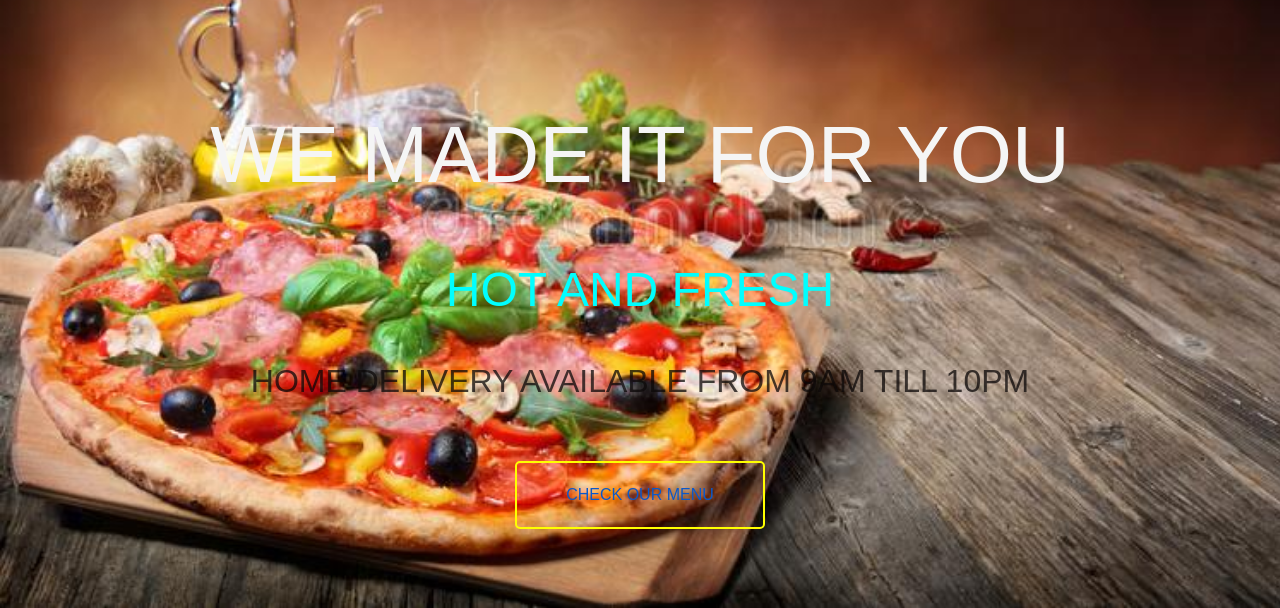
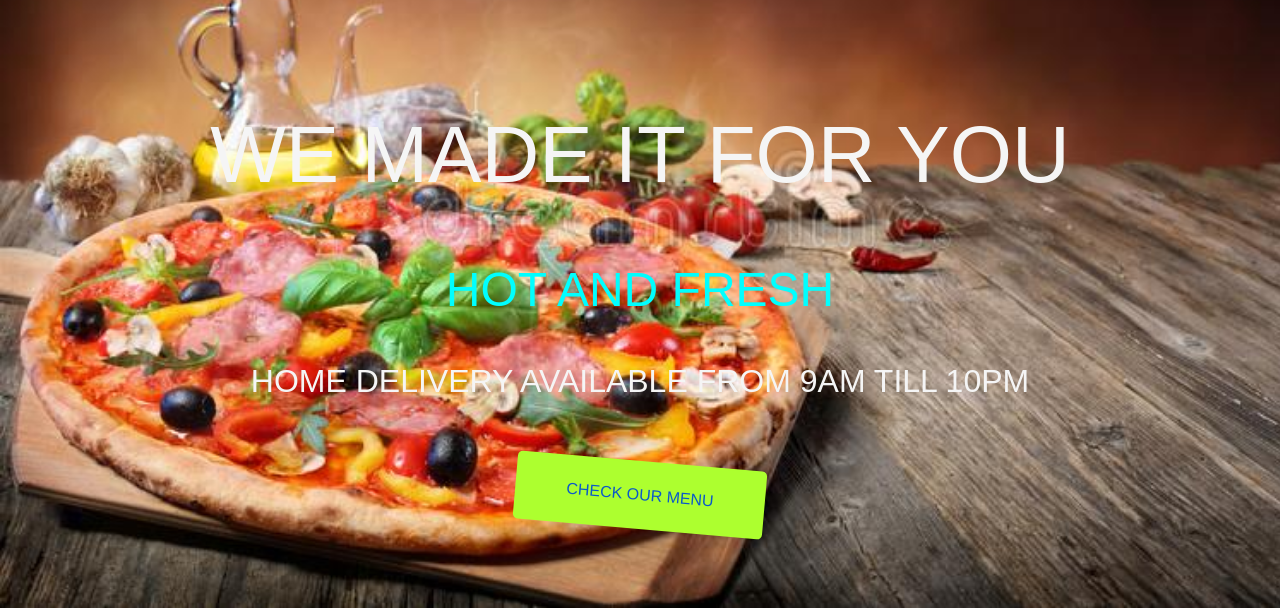
Before and after one commit to mazo7474/pizza-shop, a plain HTML site: page index.html in a window 1280 px wide. In both pictures the pointer is over the link "CHECK OUR MENU". Shown: the part 192-800 px from the top of the page. Drawn offline with nearby package versions, Linux system fonts and the light colour scheme.

Commit message:
resign style

```diff
--- a/css/style.css
+++ b/css/style.css
@@ -71,7 +71,7 @@ header .logo img{
 
 .main p{
     font-size: 2em;
-    color:rgba(12, 8, 8, 0.753);
+    color:whitesmoke;
     font-weight: 100;
 }
 
@@ -84,3 +84,10 @@ header .logo img{
     color:greenyellow;
     text-decoration: none;
 }
+
+.button:hover{
+    background-color:greenyellow;
+    border-color:greenyellow;
+    transform: rotate(5deg);
+    transition: all 0.2s ease-in-out;
+}
```
